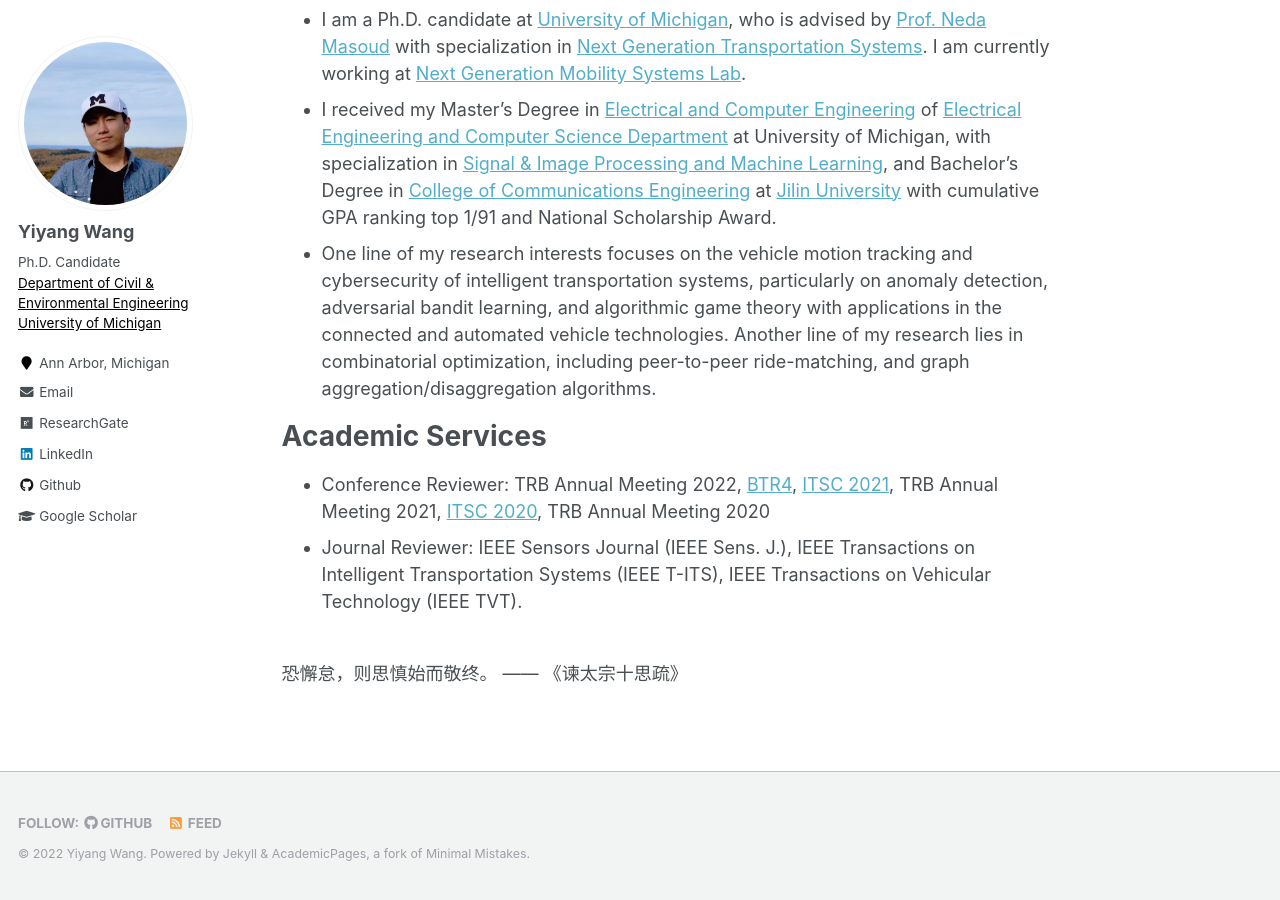
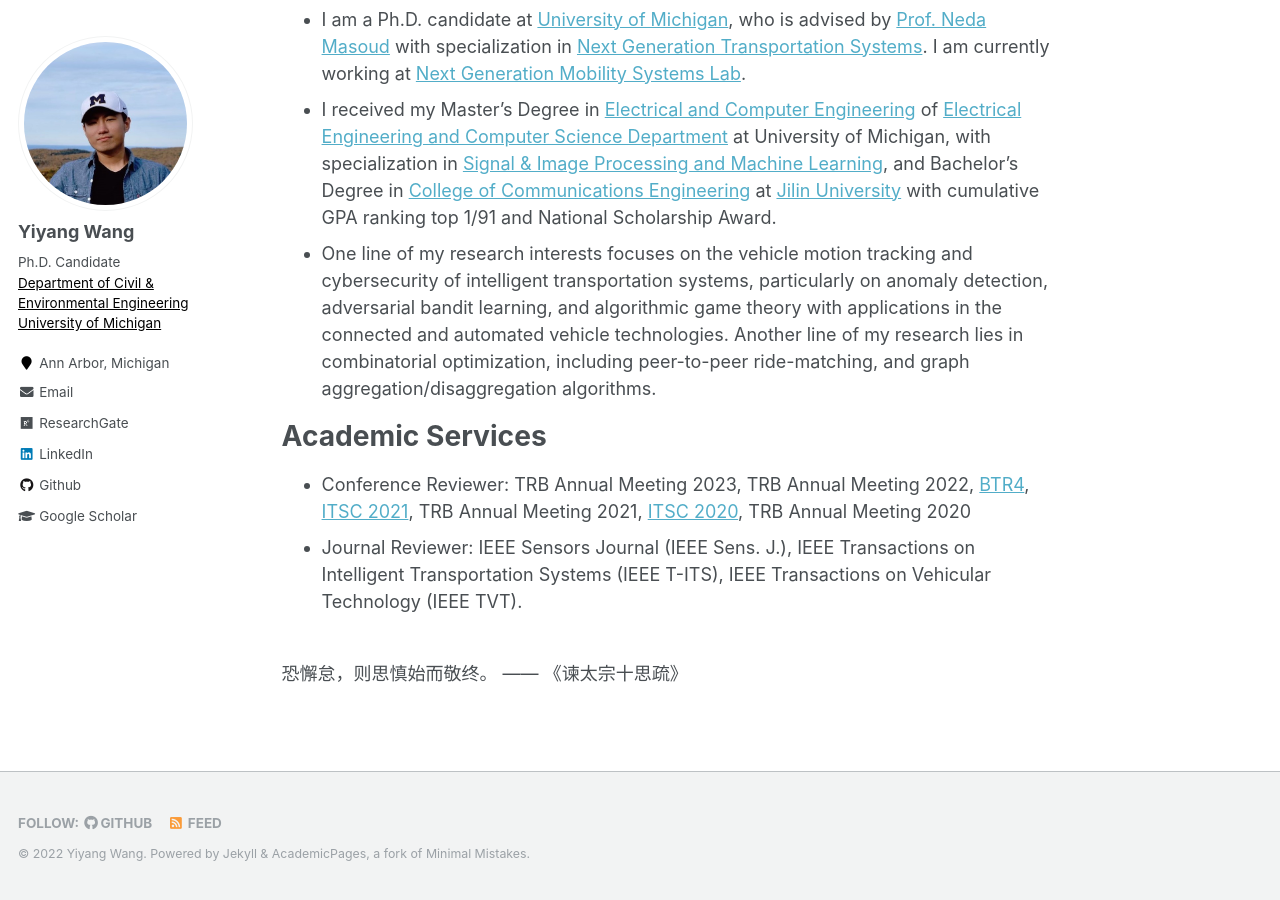
Before and after one commit to yiyangwan/yiyangwan.github.io, a Jekyll site: the page built from _pages/about.md, in a window 1280 px wide and 900 px high, scrolled down 553 px. Built offline with Jekyll 4.4.1, drawn with Linux system fonts in a browser that asks for light colours.

Commit message:
Update about.md

```diff
--- a/_pages/about.md
+++ b/_pages/about.md
@@ -20,7 +20,7 @@
 * One line of my research interests focuses on the vehicle motion tracking and cybersecurity of intelligent transportation systems, particularly on anomaly detection, adversarial bandit learning, and algorithmic game theory with applications in the connected and automated vehicle technologies. Another line of my research lies in combinatorial optimization, including peer-to-peer ride-matching, and graph aggregation/disaggregation algorithms.
 
 # Academic Services
-* Conference Reviewer: TRB Annual Meeting 2022, [BTR4](https://easychair.org/cfp/BTR4), [ITSC 2021](https://2021.ieee-itsc.org/), TRB Annual Meeting 2021, [ITSC 2020](https://www.ieee-itsc2020.org/), TRB Annual Meeting 2020
+* Conference Reviewer: TRB Annual Meeting 2023, TRB Annual Meeting 2022, [BTR4](https://easychair.org/cfp/BTR4), [ITSC 2021](https://2021.ieee-itsc.org/), TRB Annual Meeting 2021, [ITSC 2020](https://www.ieee-itsc2020.org/), TRB Annual Meeting 2020
 * Journal Reviewer: IEEE Sensors Journal (IEEE Sens. J.), IEEE Transactions on Intelligent Transportation Systems (IEEE T-ITS), IEEE Transactions on Vehicular Technology (IEEE TVT).
 
 <br>恐懈怠，则思慎始而敬终。 ——  《谏太宗十思疏》
```
